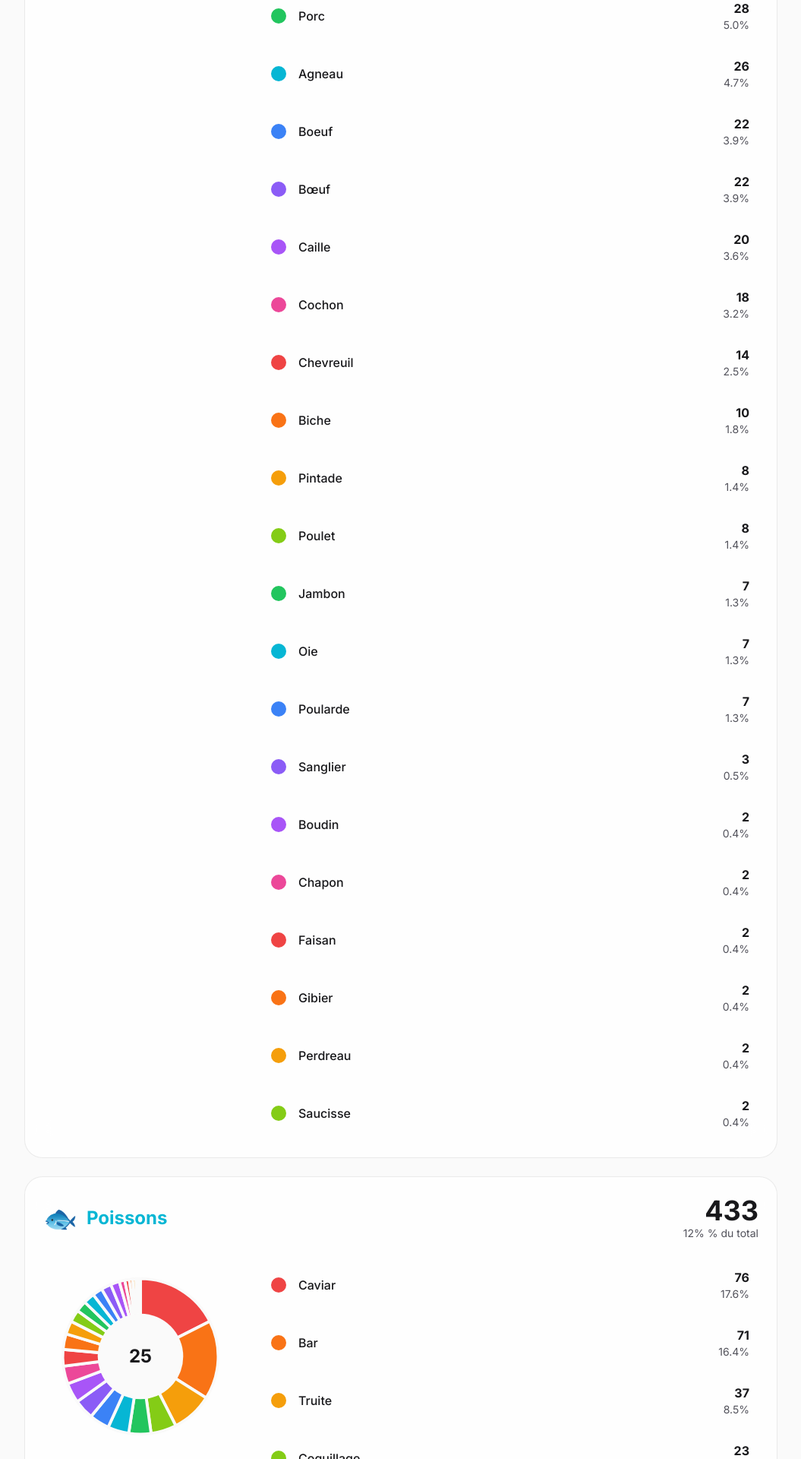
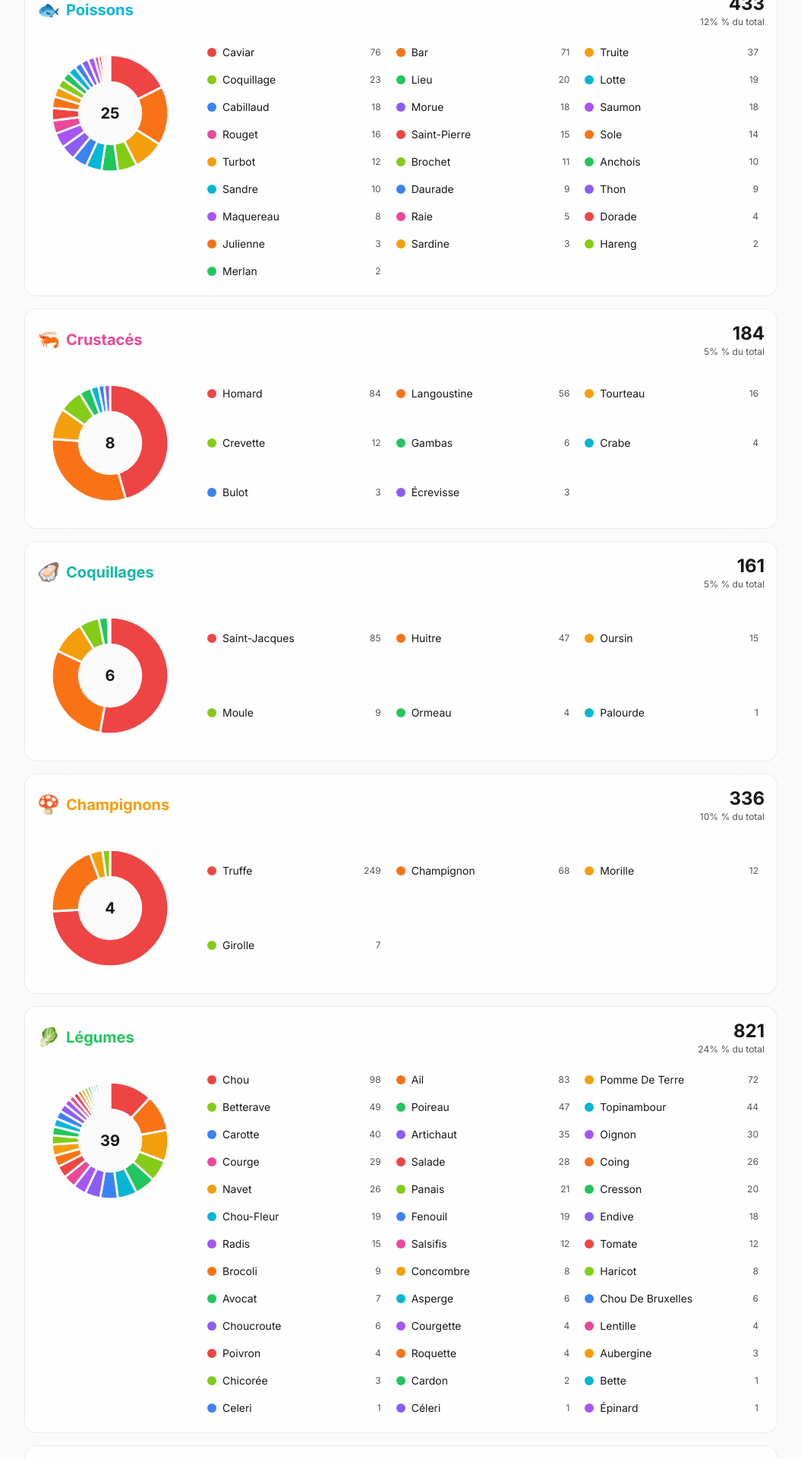
Before and after one commit to francois1791/table, a Next.js app: page / in a window 1280 px wide. Shown: the part 600-2520 px from the top of the page at 76% size, without its empty margins (112-1167 px from the left). Built offline with nearby package versions, Linux system fonts and the light colour scheme.

Commit message:
Compact layout: smaller donuts, grid legend, tighter spacing

```diff
--- a/src/app/page.tsx
+++ b/src/app/page.tsx
@@ -73,28 +73,28 @@ function CategoryDonut({
     <motion.div
       initial={{ opacity: 0, y: 20 }}
       animate={{ opacity: 1, y: 0 }}
-      className="glass rounded-3xl p-6 mb-6"
+      className="glass rounded-2xl p-4 mb-4"
     >
       {/* Header */}
-      <div className="flex items-center justify-between mb-6">
-        <div className="flex items-center gap-3">
-          <span className="text-4xl">{emoji}</span>
-          <h2 className="font-bold text-2xl" style={{ color }}>
+      <div className="flex items-center justify-between mb-4">
+        <div className="flex items-center gap-2">
+          <span className="text-2xl">{emoji}</span>
+          <h2 className="font-bold text-xl" style={{ color }}>
             {categoryLabel}
           </h2>
         </div>
         <div className="text-right">
-          <span className="text-4xl font-bold">{categoryTotal.toLocaleString()}</span>
-          <p className="text-sm text-muted-foreground">
+          <span className="text-2xl font-bold">{categoryTotal.toLocaleString()}</span>
+          <p className="text-xs text-muted-foreground">
             {Math.round((categoryTotal / total) * 100)}% {t("overview.percent_of_total")}
           </p>
         </div>
       </div>
 
       {/* Donut Chart and Legend */}
-      <div className="flex flex-col md:flex-row gap-8">
+      <div className="flex flex-col md:flex-row gap-6">
         {/* Chart */}
-        <div className="relative w-64 h-64 flex-shrink-0 mx-auto md:mx-0">
+        <div className="relative w-48 h-48 flex-shrink-0 mx-auto md:mx-0">
           <svg viewBox="0 0 100 100" className="w-full h-full">
             {paths.map((path, i) => (
               <Link
@@ -126,42 +126,36 @@ function CategoryDonut({
             <circle cx="50" cy="50" r="22" fill="var(--background)" />
           </svg>
           <div className="absolute inset-0 flex items-center justify-center pointer-events-none">
-            <span className="text-2xl font-bold">{items.length}</span>
+            <span className="text-xl font-bold">{items.length}</span>
           </div>
         </div>
 
-        {/* Legend - Vertical list */}
-        <div className="flex-1 space-y-2">
+        {/* Legend - Compact grid */}
+        <div className="flex-1 grid grid-cols-2 xl:grid-cols-3 gap-1">
           {donutData.map((item, i) => (
             <Link
               key={i}
               href={`/ingredients/${item.id}`}
               onMouseEnter={() => setHoveredIndex(i)}
               onMouseLeave={() => setHoveredIndex(null)}
-              className={`flex items-center gap-4 p-3 rounded-xl transition-all ${
+              className={`flex items-center gap-2 px-2 py-1.5 rounded-lg transition-all text-sm ${
                 hoveredIndex === i
-                  ? "bg-accent-violet/20 scale-[1.02]"
+                  ? "bg-accent-violet/20"
                   : hoveredIndex !== null
                     ? "opacity-40"
                     : "hover:bg-surface-hover"
               }`}
             >
               <div
-                className="w-5 h-5 rounded-full flex-shrink-0 transition-transform"
-                style={{
-                  backgroundColor: item.color,
-                  transform: hoveredIndex === i ? 'scale(1.2)' : 'scale(1)'
-                }}
+                className="w-3 h-3 rounded-full flex-shrink-0"
+                style={{ backgroundColor: item.color }}
               />
-              <div className="flex-1 min-w-0">
-                <p className="font-medium text-base capitalize truncate">
-                  {item.label}
-                </p>
-              </div>
-              <div className="text-right">
-                <p className="font-bold text-base">{item.value}</p>
-                <p className="text-sm text-muted-foreground">{item.percentage}%</p>
-              </div>
+              <span className="flex-1 min-w-0 truncate capitalize">
+                {item.label}
+              </span>
+              <span className="text-muted-foreground text-xs whitespace-nowrap">
+                {item.value}
+              </span>
             </Link>
           ))}
         </div>
```
